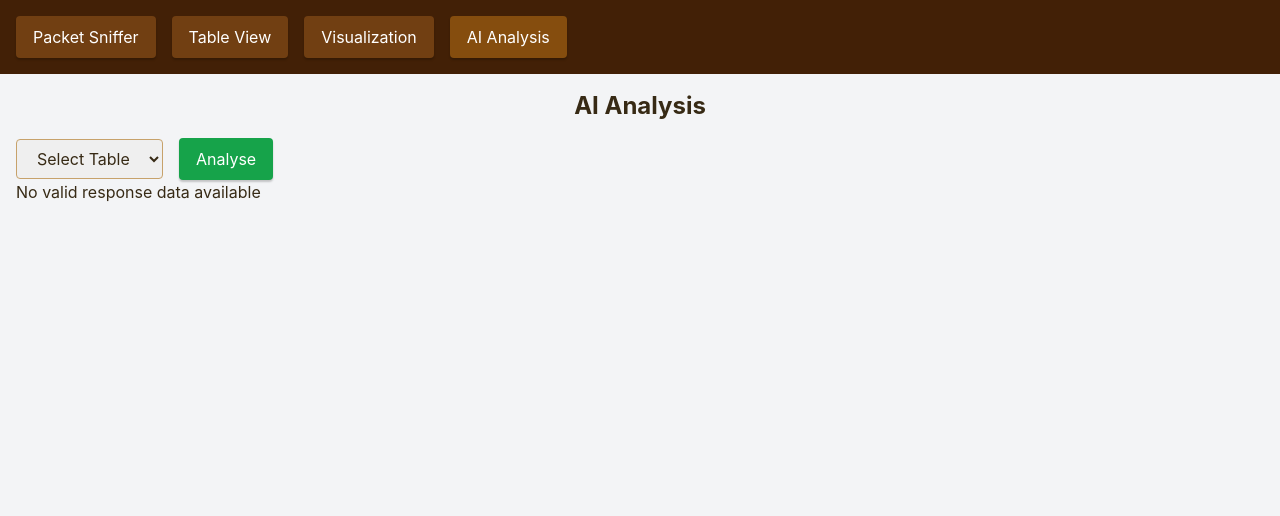
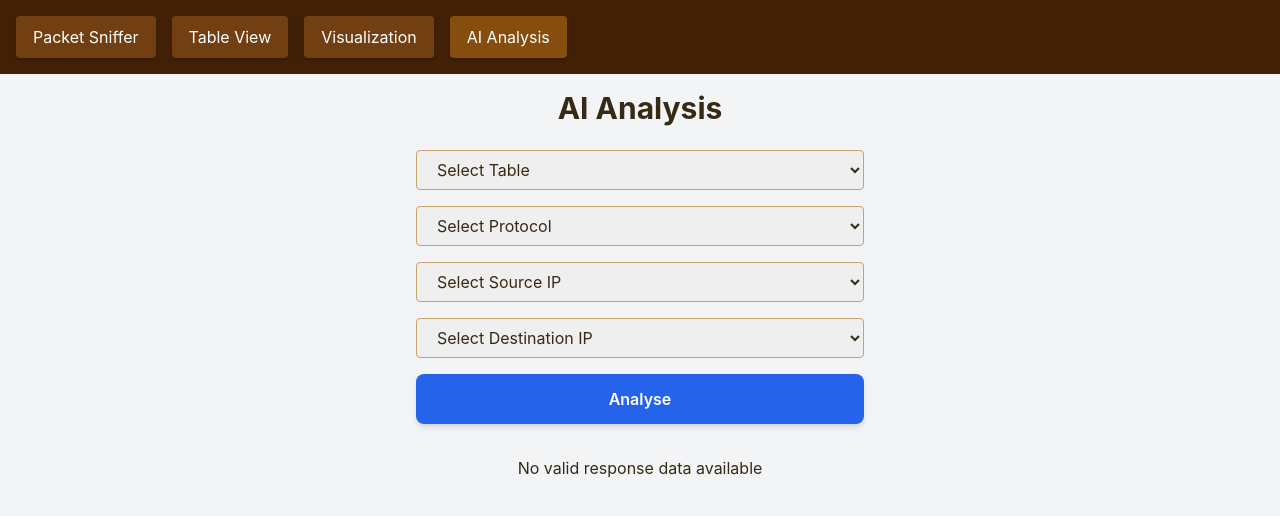
Before and after one commit to au24sp/sniffer, a React (Vite) app: page / in a window 1280 px wide. Both pictures are taken after a click on the button "AI Analysis". Shown: the top 516 px of the page. Built offline with nearby package versions, Linux system fonts and the light colour scheme.

Commit message:
ethuvum panama etho paniruken

```diff
--- a/package.json
+++ b/package.json
@@ -16,11 +16,15 @@
     "@tauri-apps/api": "^1.6.0",
     "class-variance-authority": "^0.7.0",
     "clsx": "^2.1.1",
+    "ldrs": "^1.0.2",
     "lucide-react": "^0.414.0",
     "react": "^18.2.0",
     "react-dom": "^18.2.0",
     "react-markdown": "^9.0.1",
+    "react-spinners": "^0.14.1",
     "recharts": "^2.12.7",
+    "rsuite": "^5.70.2",
+    "sass": "^1.79.1",
     "tailwind-merge": "^2.4.0",
     "tailwindcss-animate": "^1.0.7"
   },
--- a/src/App.jsx
+++ b/src/App.jsx
@@ -17,6 +17,7 @@ import { Bargraph } from "./components/Bargraph";
 import { Piechart } from "./components/Piechart";
 import { Lineargraph } from "./components/lineargraph";
 import { OllamaDataDisplay } from "./components/Ollamadisplay";
+import { miyagi } from 'ldrs';
 import { open } from "@tauri-apps/api/dialog";
 import { join } from "@tauri-apps/api/path";
 
@@ -34,6 +35,11 @@ function App() {
   const [timestampData, setTimestampData] = useState([]);
   const [packetTypesData, setPacketTypesData] = useState([]);
   const [ollamaData, setOllamaData] = useState([]);
+
+  const [isLoading, setIsLoading] = useState(false);
+  const [protocol, setProtocol] = useState('');
+  const [sourceIP, setSourceIP] = useState('');
+  const [destinationIP, setDestinationIP] = useState('');
 
   useEffect(() => {
     if (currentPage === "table") {
@@ -103,10 +109,12 @@ function App() {
   };
 
   const fetchOllamaData = async () => {
+    setIsLoading(true); // Start loading
     if (selectedTable) {
       try {
         const data = await invoke("handle_ollama", { table: analysisTable });
         setOllamaData(data);
+        setIsLoading(false); // Stop loading once data is fetched
       } catch (error) {
         console.error("Error fetching table data:", error);
       }
@@ -324,32 +332,75 @@ function App() {
           </div>
         )}
          {currentPage === "analysis" && (
-          <div>
-            <h1 className="text-2xl font-bold mb-4">AI Analysis</h1>
+  <div className="flex flex-col items-center justify-center ">
+    <h1 className="text-3xl font-bold mb-6">AI Analysis</h1>
+    <div className="w-full max-w-md">
       <div className="mb-4">
         <select
           onChange={(e) => setAnalysisTable(e.target.value)}
           value={analysisTable}
-                className="px-4 py-2 border rounded"
+          className="w-full px-4 py-2 border rounded"
         >
           <option value="">Select Table</option>
           {tableNames.map((name) => (
-                  <option key={name} value={name}>
-                    {name}
-                  </option>
+            <option key={name} value={name}>{name}</option>
           ))}
         </select>
+      </div>
+
+      <div className="grid gap-4 mb-4">
+  <select
+    value={protocol}
+    onChange={(e) => setProtocol(e.target.value)}
+    className="w-full px-4 py-2 border rounded"
+  >
+    <option value="">Select Protocol</option>
+    {/* Example protocol options */}
+    <option value="TCP">TCP</option>
+    <option value="UDP">UDP</option>
+    <option value="ICMP">ICMP</option>
+  </select>
+
+  <select
+    value={sourceIP}
+    onChange={(e) => setSourceIP(e.target.value)}
+    className="w-full px-4 py-2 border rounded"
+  >
+    <option value="">Select Source IP</option>
+    {/* Example source IP options */}
+    <option value="192.168.1.1">192.168.1.1</option>
+    <option value="192.168.1.2">192.168.1.2</option>
+  </select>
+
+  <select
+    value={destinationIP}
+    onChange={(e) => setDestinationIP(e.target.value)}
+    className="w-full px-4 py-2 border rounded"
+  >
+    <option value="">Select Destination IP</option>
+    {/* Example destination IP options */}
+    <option value="10.0.0.1">10.0.0.1</option>
+    <option value="10.0.0.2">10.0.0.2</option>
+  </select>
+</div>
+
       <button
         onClick={fetchOllamaData}
-                className="px-4 py-2 bg-green-600 text-white rounded hover:bg-green-500 ml-4"
+        className="w-full px-6 py-3 bg-blue-600 text-white font-semibold rounded-lg shadow-md hover:bg-blue-700 transition duration-300 ease-in-out transform hover:-translate-y-1"
         disabled={!analysisTable}
       >
         Analyse
       </button>
+    </div>
+    <div className="mt-8 ">
+          {isLoading ? ( // Step 2: Show a loading animation or message
+            <div className="flex items-center justify-center ">
+              <div className="animate-spin rounded-full h-32 w-32 border-t-2 border-b-2 border-blue-500"></div>
+            </div>
 
-              <div className="flex gap-7">
+          ) : (
             <OllamaDataDisplay ollamaData={ollamaData} />
-              </div>
+          )}
         </div>
   </div>
 )}
```
Also changed, not shown: 1 other file (tests, documents, lock files or other folders). Lines whose indentation alone changed are shown as unchanged.
